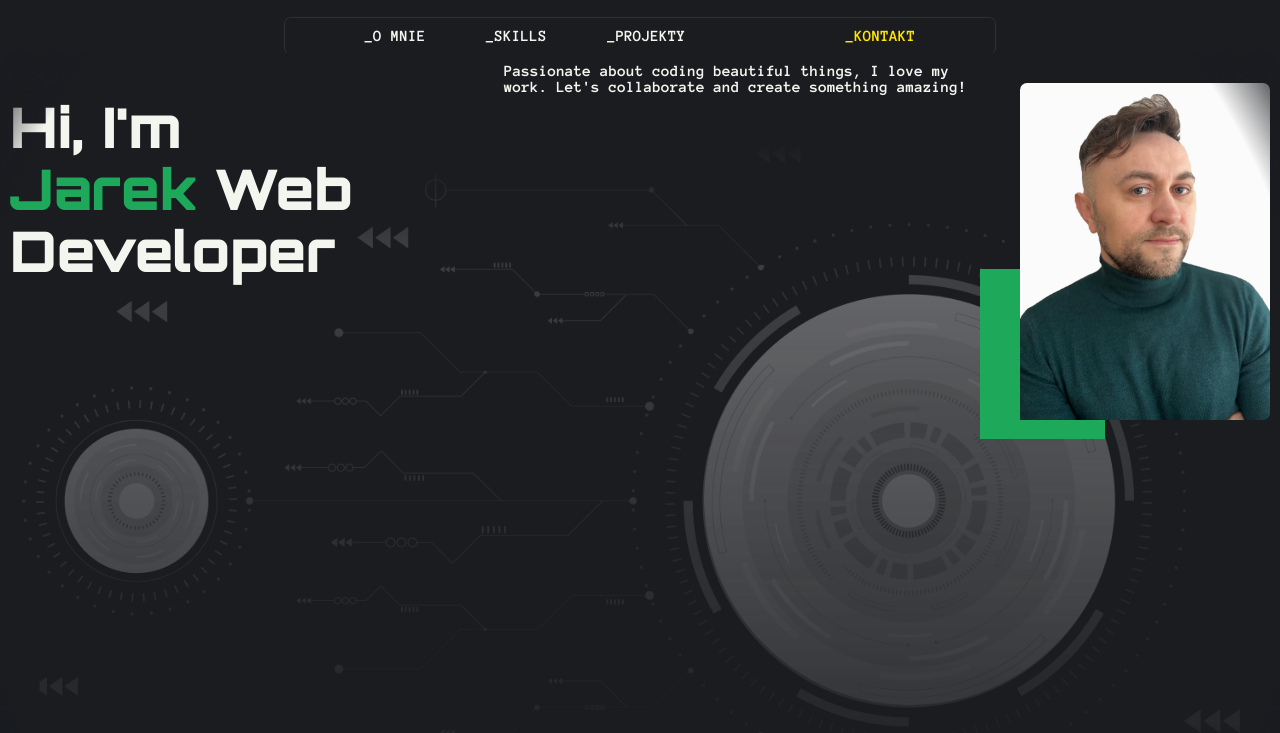
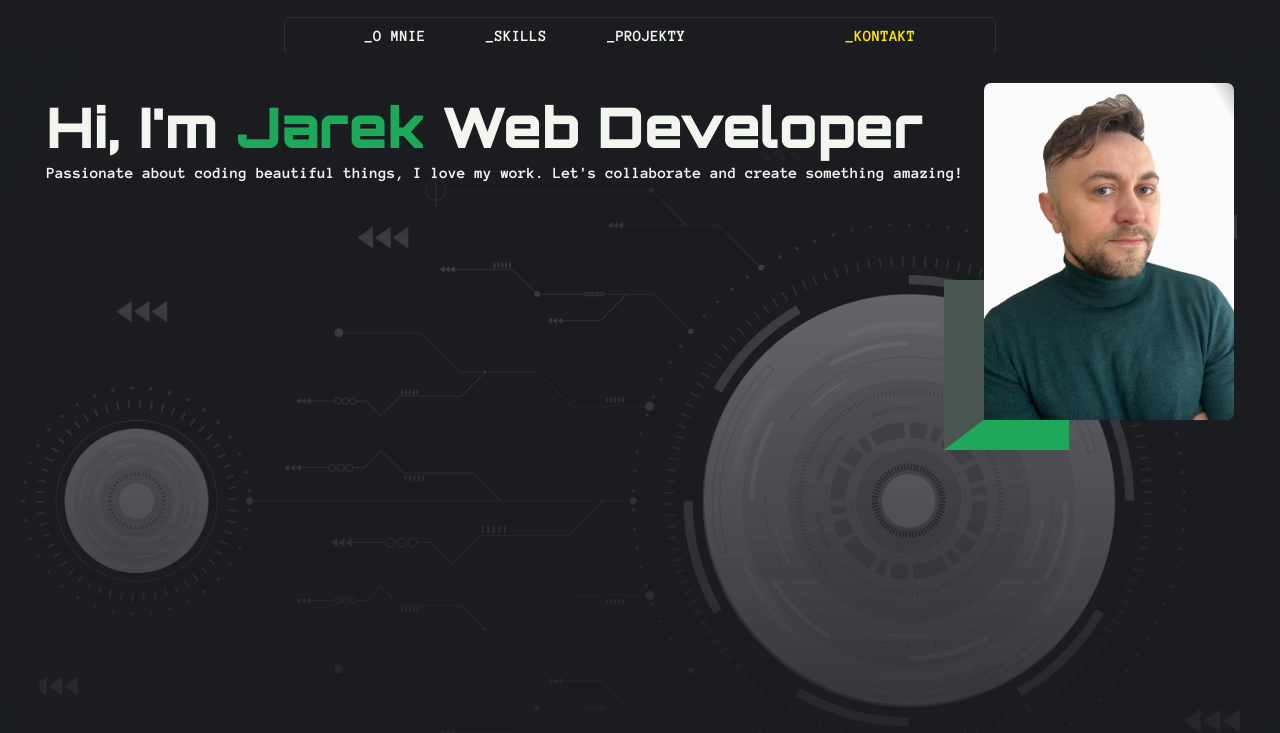
Before and after one commit to JerryWski/Portfolio---New, an Astro site: page / in a window 1280 px wide. Shown: the part 67-800 px from the top of the page. Built offline with nearby package versions, Linux system fonts and the light colour scheme; Astro itself is replaced by a stand-in of ours.

Commit message:
color border

```diff
--- a/src/components/Hero/HeroSection.astro
+++ b/src/components/Hero/HeroSection.astro
@@ -4,6 +4,7 @@
 
 <section class='hero-section'>
   <div class='wrapper'>
+    <div class="hero-container">
       <h1 class='hero-heading'>
         Hi, I'm
         <span>Jarek</span>
@@ -13,6 +14,7 @@
         Passionate about coding beautiful things, I love my work. Let's
         collaborate and create something amazing!
       </p>
+    </div>
     <div class='hero-image--wrapper'>
       <img class='hero-image' src='/me.webp' alt='man-selfie' />
     </div>
@@ -105,14 +107,14 @@
   .hero-image--wrapper::after {
     content: '';
     position: absolute;
-    bottom: -15px;
+    bottom: -26px;
     left: -40px;
     z-index: 1;
     width: 50%;
     height: 50%;
-    border-left: 42px solid var(--green); /* Zielony border */
-    border-bottom: 32px solid var(--green); /* Zielony border */
-    box-sizing: border-box; /* Upewnia się, że border jest wliczony w wymiary */
+    border-left: 42px solid var(--grey-font);
+    border-bottom: 32px solid var(--green);
+    box-sizing: border-box;
   }
 
   @media (min-width: 900px) {
@@ -129,7 +131,7 @@
       );
     }
   }
-  @media (max-width: 560px) {
+  @media (max-width: 674px) {
     .wrapper {
       flex-wrap: wrap;
     }
```
Lines whose indentation alone changed are shown as unchanged.
